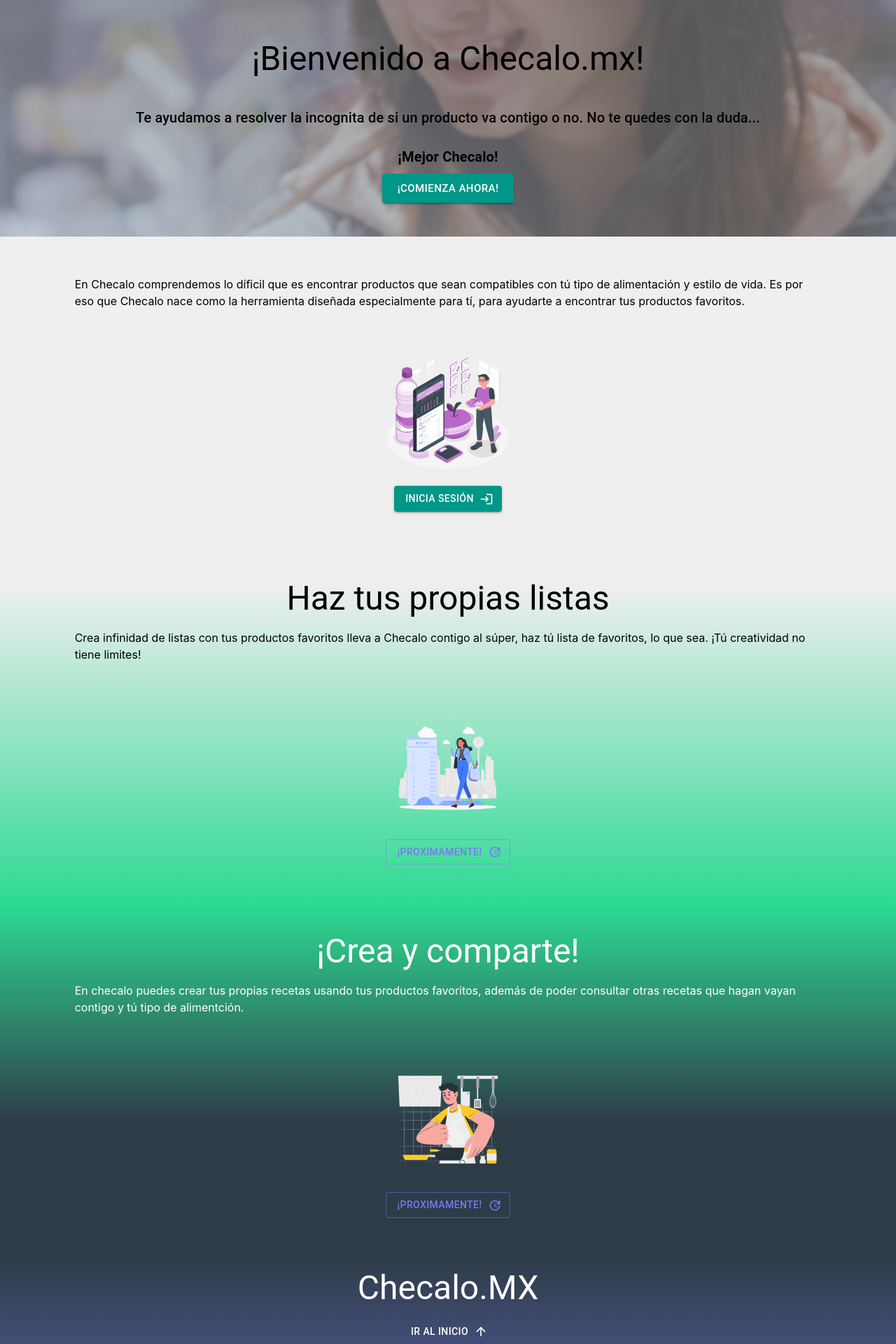
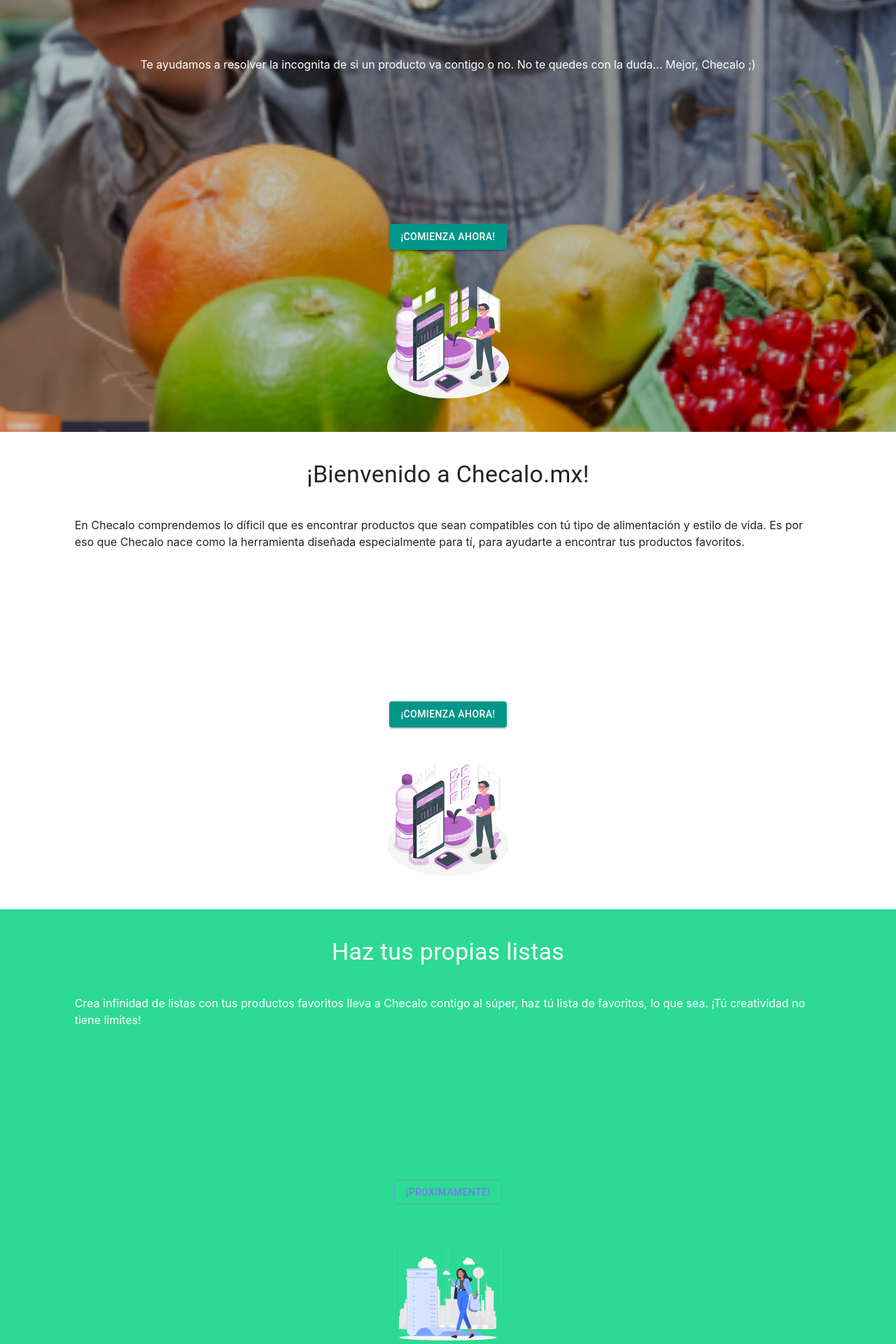
Before and after one commit to checalo-mx/front-end, a React (Create React App) app: page / in a window 1280 px wide. Shown: the top 1920 px of the page at 70% size. Built offline with nearby package versions, Linux system fonts and the light colour scheme.

Commit message:
Revert "Landing"

```diff
--- a/src/Pages/Landing/Footercontainer.jsx
+++ /dev/null
@@ -1,59 +0,0 @@
-import React from "react";
-import { Grid, Typography } from "@mui/material";
-import Button from "@mui/material/Button";
-import Link from '@mui/material/Link';
-import {Link as StyledLink} from "react-router-dom";
-
-const Footercontainer = (props) => {
-    return (
-        <div>
-            <Grid container justifyContent="center">
-                <Grid
-                    container
-                    justifyContent="center"
-                    className={props.classes}>
-
-                    <Grid item xs={10} marginTop={2}>
-                        <Grid container justifyContent="center">
-                            <Grid item>
-                                <Typography align="center" variant="h3">
-                                    {props.titleTextFooter}
-                                </Typography>
-                            </Grid>
-                        </Grid>
-                    </Grid>
-
-                    <Grid item xs={10} marginBottom={4} marginTop={2}>
-                        <Grid container justifyContent="center">
-                        <Button
-                                size={props.buttonSize}
-                                type={props.buttonType}
-                                color={props.buttonColor}
-                                variant={props.buttonVariant}
-                                disabled={props.disabled}
-                                href={props.buttonLink}
-                                endIcon={props.endIcon}
-                            >
-                                {props.buttonText}
-                            </Button>
-                        </Grid>
-                    </Grid>
-
-                    <Grid item xs={10} paddingBottom={5} justifyContent="center" marginBottom={10}>
-                        <Link component={StyledLink} to ="/home" underline="none" rel="noopener" color="inherit">{props.footerText1}</Link><br></br>
-                        <Link component={StyledLink} to ="/scanner" underline="none" rel="noopener" color="inherit">{props.footerText2}</Link><br></br>
-                        <Link component={StyledLink} to ="/login" underline="none" rel="noopener" color="inherit">{props.footerText3}</Link><br></br>
-                        <Link component={StyledLink} to ="/signup" underline="none" rel="noopener" color="inherit">{props.footerText4}</Link><br></br>
-                        <Link component={StyledLink} to ="/" underline="none" rel="noopener" color="inherit">{props.footerText5}</Link><br></br>
-                        <Link component={StyledLink} to ="/" underline="none" rel="noopener" color="inherit">{props.footerText6}</Link><br></br>
-                        <Link component={StyledLink} to ="/" underline="none" rel="noopener" color="inherit">{props.footerText7}</Link><br></br>
-                    </Grid>
-
-
-                </Grid>
-            </Grid>
-        </div>
-    );
-};
-
-export default Footercontainer;
--- a/src/Pages/Landing/Headercontainer.jsx
+++ /dev/null
@@ -1,67 +0,0 @@
-import React from "react";
-import { Grid, Typography } from "@mui/material";
-import Button from "@mui/material/Button";
-
-
-const Headercontainer = (props) => {
-    return (
-        <div>
-            <Grid container justifyContent="center">
-                <Grid
-                    container
-                    justifyContent="center"
-                    className={props.classes}>
-
-                    <Grid item xs={10} marginBottom={5} marginTop={7}>
-                        <Grid container justifyContent="center">
-                            <Grid item>
-                                <Typography align="center" variant="h3">
-                                    {props.titleText}
-                                </Typography>
-                            </Grid>
-                        </Grid>
-                    </Grid>
-
-                    <Grid item xs={10}>
-                        <Grid container justifyContent="center">
-                            <Grid item>
-                                <Typography align="left" fontWeight= "500" variant="h6">
-                                    {props.containerText}
-                                </Typography>
-                                <Typography align="center" fontWeight= "600" variant="h6" marginTop={3}>
-                                    {props.containerText2}
-                                </Typography>
-                            </Grid>
-                        </Grid>
-                    </Grid>
-
-                    {/* <Grid item xs={10} >
-                        <Typography align="center" fontWeight= "500" variant="h6">
-                            {props.containerText}
-                        </Typography>
-                        <Typography align="center" fontWeight= "600" variant="h6" marginTop={3}>
-                            {props.containerText2}
-                        </Typography>
-                    </Grid> */}
-
-                    <Grid item xs={10} marginBottom={7} marginTop={1}>
-                        <Grid container justifyContent="center">
-                            <Button
-                                size={props.buttonSize}
-                                type={props.buttonType}
-                                color={props.buttonColor}
-                                variant={props.buttonVariant}
-                                disabled={props.disabled}
-                                href={props.buttonLink}
-                            >
-                                {props.buttonText}
-                            </Button>
-                        </Grid>
-                    </Grid>
-                </Grid>
-            </Grid>
-        </div>
-    );
-};
-
-export default Headercontainer;
--- a/src/Pages/Landing/Landing.jsx
+++ b/src/Pages/Landing/Landing.jsx
@@ -1,119 +1,97 @@
-import Headercontainer from "./Headercontainer";
 import Pagecontainer from "./Pagecontainer";
-import Footercontainer from "./Footercontainer";
-import svg from "../Svg/landing1.svg";
-import svg2 from "../Svg/landing2.svg";
-import svg3 from "../Svg/landing3.svg";
+import svg from "../Svg/landing1.svg"
+import svg2 from "../Svg/landing2.svg"
+import svg3 from "../Svg/landing3.svg"
 import { makeStyles } from "@mui/styles";
-import landingback from "../Svg/landingback.png";
-import LoginIcon from '@mui/icons-material/Login';
-import UpdateIcon from '@mui/icons-material/Update';
-import ArrowUpwardIcon from '@mui/icons-material/ArrowUpward';
-
+import landingback from "../Svg/landingback.png"
 
 const useStyles = makeStyles({
-  headContainer: {
-    backgroundImage: `linear-gradient(45deg, #bcc8dc99 0%, #8d8f9199 65%), url(${landingback})`,
-    backgroundRepeat: "no-repeat",
-    backgroundPosition: "relative",
-		backgroundSize: "cover",
-		Height: "100%",
-    color: "#000",
-    fontSize:"1.25rem"
-  },
-  loginContainer: {
-    background: 'linear-gradient(to bottom, #efefef 30%, #eee 90%)',
-    color: "#000",
-    marginTop: "-.5rem"
-  },
-  listContainer: {
-    background: 'linear-gradient(to bottom, #eee 10%,  #2DDA93 100%)',
-    color: "#000",
-  },
-  recipesContainer: {
-    background: 'linear-gradient(to top, #2E3C48 38%,  #2DDA93 100%)',
+  greenContainer: {
+    backgroundColor: "#2DDA93",
     color: "#FFF",
   },
-  footerChecalo: {
+  blueContainer: {
+    backgroundColor: "#2E3C48",
+    color: "#FFF",
+  },
+  firstContainer: {
+    backgroundImage: `url(${landingback})`,
+    backgroundRepeat: "no-repeat",
+    backgroundPosition: "center center",
+		backgroundSize: "cover",
+		backgroundAttachment: "fixed",
+		Height: "100%",
+    color: "#FFF",
+  },
+  footerChecale: {
     background: 'linear-gradient(to bottom, #2E3C48, #7879F1)',
     color: "#FFF",
   }
 })
 
 const Landing = () => {
+
   const classes = useStyles()
+
   return (
-        <>
-      {/* Este es el headContainer */}
-      <Headercontainer
-      titleText="¡Bienvenido a Checalo.mx!"
-      containerText="Te ayudamos a resolver la incognita de si un producto va contigo o no. No te quedes con la duda..."
-      containerText2="¡Mejor Checalo!"
+    <>
+      <Pagecontainer
+      containerText="Te ayudamos a resolver la incognita de si un producto va contigo o no. No te quedes con la duda... Mejor, Checalo ;)"
       buttonType="text"
-      buttonSize="large"
       buttonColor="primary"
       buttonText="¡Comienza ahora!"
       buttonVariant="contained"
-      buttonLink="/signup"
-      classes={classes.headContainer}/>
-
-      {/* Este es el loginContainer */}
+      svg={svg}
+      buttonLink="/login"
+      classes={classes.firstContainer}
+      />
       <Pagecontainer
+        titleText="¡Bienvenido a Checalo.mx!"
         containerText="En Checalo comprendemos lo díficil que es encontrar productos que sean compatibles con tú tipo de alimentación y estilo de vida. Es por eso que Checalo nace como la herramienta diseñada especialmente para tí, para ayudarte a encontrar tus productos favoritos."
         buttonType="text"
         buttonColor="primary"
-        buttonText="Inicia sesión"
+        buttonText="¡Comienza ahora!"
         buttonVariant="contained"
         buttonLink="/login"
-        endIcon
-        endIcon={<LoginIcon />}
         svg={svg}
-        classes={classes.loginContainer}/>
-
-      {/* Este es el listContainer */}
+      />
       <Pagecontainer
         titleText="Haz tus propias listas"
-        containerText="Crea infinidad de listas con tus productos favoritos lleva a Checalo contigo al súper, haz tú lista de favoritos, lo que sea. ¡Tú creatividad no tiene limites!"
+        containerText="Crea infinidad de listas con tus productos favoritos lleva a Checalo contigo al súper, haz tú lista de favoritos, lo que sea.
+¡Tú creatividad no tiene limites!"
+        buttonType="contained"
         buttonColor="secondary"
         bgcolor = "text.primary"
         buttonText="¡Proximamente!"
         buttonVariant="outlined"
-        buttonType="disabled"
-        endIcon={<UpdateIcon />}
+        // disabled
         svg={svg2}
-        classes={classes.listContainer}/>
+        classes={classes.greenContainer}
 
-      {/* Este es el recipesContainer */}
+      />
       <Pagecontainer
         titleText="¡Crea y comparte!"
-        containerText="En checalo puedes crear tus propias recetas usando tus productos favoritos, además de poder consultar otras recetas que hagan vayan contigo y tú tipo de alimentción."
+        containerText="En checalo puedes crear tus propias recetas usando tus productos favoritos, además de poder consultar otras recetas que hagan vayan contigo y tú tipo de alimentción "
         buttonType="contained"
-        buttonColor="secondary"
+        buttonColor="primary"
         buttonText="¡Proximamente!"
         buttonVariant="outlined"
-        buttonType="disabled"
-        endIcon={<UpdateIcon />}
+        // disabled
         svg={svg3}
-        classes={classes.recipesContainer}/>
-
-      {/* Este es el footerContainer */}
-      <Footercontainer
+        classes={classes.blueContainer}
+      />
+      <Pagecontainer
         titleTextFooter="Checalo.MX"
-
-        buttonType="contained"
-        buttonColor="inherit"
-        buttonText="Ir al inicio"
-        buttonVariant="text"
-        endIcon={<ArrowUpwardIcon />}
-
-        footerText1="Mi cuenta"
-        footerText2="Escáner"
-        footerText3="Iniciar sesión"
-        footerText4="Crear Cuenta"
-        footerText5="About us"
-        footerText6="Recetas"
-        footerText7="Mis listas"
-        classes={classes.footerChecalo}
+        containerLink="Volver arriba"
+        containerText1="Mis listas"
+        containerText2="Mi Cuenta"
+        containerText3="Listas"
+        containerText4="Escaner"
+        containerText5="Crear cuenta"
+        containerText6="Busqueda manual"
+        containerText7="About us"
+        containerText8="Escaner"
+        classes={classes.footerChecale}
       />
     </>
   );
--- a/src/Pages/Landing/Pagecontainer.jsx
+++ b/src/Pages/Landing/Pagecontainer.jsx
@@ -1,73 +1,90 @@
 import React from "react";
 import { Grid, Typography } from "@mui/material";
 import Button from "@mui/material/Button";
-import Link from '@mui/material/Link';
-import {Link as StyledLink} from "react-router-dom";
-import LoginIcon from '@mui/icons-material/Login';
-
-
-
 
 const Pagecontainer = (props) => {
     return (
         <div>
-            <Grid container justifyContent="center" border={0}>
+            <Grid container justifyContent="center">
                 <Grid
                     container
                     justifyContent="center"
-                    className={props.classes}>
-
+                    className={props.classes}
+                    // sx={{
+                    //     // display: "flex",
+                    //     // alignItems: "center",
+                    //     // justifyContent: "center",
+                    //     border: "1px solid red",
+                    //     // width: "380px",
+                    //     // height: "640px",
+                    //     // marginTop: "8px",
+                    //     // bgcolor: color,
+                    // }}
+                >
                     <Grid item xs={10} marginBottom={5} marginTop={5}>
                         <Grid container justifyContent="center">
                             <Grid item>
-                                <Typography align="center" variant="h3">
+                                <Typography align="center" variant="h4" component="div">
                                     {props.titleText}
                                 </Typography>
                             </Grid>
                         </Grid>
                     </Grid>
-
-                    <Grid item xs={10} marginTop={-3}>
+                    <Grid item xs={10} marginBottom={0} marginTop={0}>
+                        <Grid container justifyContent="center">
+                            <Grid item>
+                                <Typography align="center" variant="h4" component="div">
+                                    {props.titleTextFooter}
+                                </Typography>
+                            </Grid>
+                        </Grid>
+                    </Grid>
+                    <Grid item xs={10} marginBottom={5}>
                         <Grid container justifyContent="center">
                             <p>{props.containerText}</p>
                         </Grid>
                     </Grid>
-
-                    <Grid item xs={10} marginTop={5}>
+                    <Grid item xs={10} marginBottom={10}>
                         <Grid container justifyContent="center">
                             <a>{props.containerLink}</a>
+                    </Grid>
+                    <Grid containerFooter justifyContent="space-between" marginTop={10}>
+                            <p>{props.containerText1}</p>
+                            <p>{props.containerText2}</p>
+                            <p>{props.containerText3}</p>
+                            <p>{props.containerText4}</p>
+                    </Grid>
+                        <Grid containerFooter justifyContent="space-between">
+                            <p>{props.containerText5}</p>
+                            <p>{props.containerText6}</p>
+                            <p>{props.containerText7}</p>
+                            <p>{props.containerText8}</p>
                         </Grid>
                     </Grid>
-
-                    <Grid item xs={10} marginBottom={2}>
-                        <Grid container justifyContent="center">
-                            <img alt="imagen del contenedor" src={props.svg} />
-                        </Grid>
-                    </Grid>
-
-                    <Grid item xs={10} marginBottom={7}>
+                    <Grid item xs={10} marginBottom={5}>
                         <Grid container justifyContent="center">
                             <Button
+                                // fullWidth
                                 size={props.buttonSize}
                                 type={props.buttonType}
                                 color={props.buttonColor}
                                 variant={props.buttonVariant}
                                 disabled={props.disabled}
                                 href={props.buttonLink}
-                                endIcon={props.endIcon}
                             >
                                 {props.buttonText}
                             </Button>
                         </Grid>
                     </Grid>
-
+                    <Grid item xs={10} marginBottom={5}>
+                        <Grid container justifyContent="center">
+                            <img alt="UI" src={props.svg} />
+                        </Grid>
+                    </Grid>
                 </Grid>
-
             </Grid>
         </div>
     );
 };
 
-
-
 export default Pagecontainer;
--- a/src/Pages/UserSettings/UserSettings.jsx
+++ b/src/Pages/UserSettings/UserSettings.jsx
@@ -50,7 +50,7 @@
                     </Grid>
                 </Grid>
                 <Grid item xs={10}>
-                    <Grid container justifyContent="space-between" >
+                    <Grid container justifyContent="space-between">
                         <Grid item>Eliminar cuenta</Grid>
                         <Grid item>
                             <DeleteIcon/>
```
Also changed, not shown: src/Pages/Landing/LandingStyles.jsx (deleted, +0 -13 lines), src/Pages/Svg/checalo-mx.svg (deleted).
